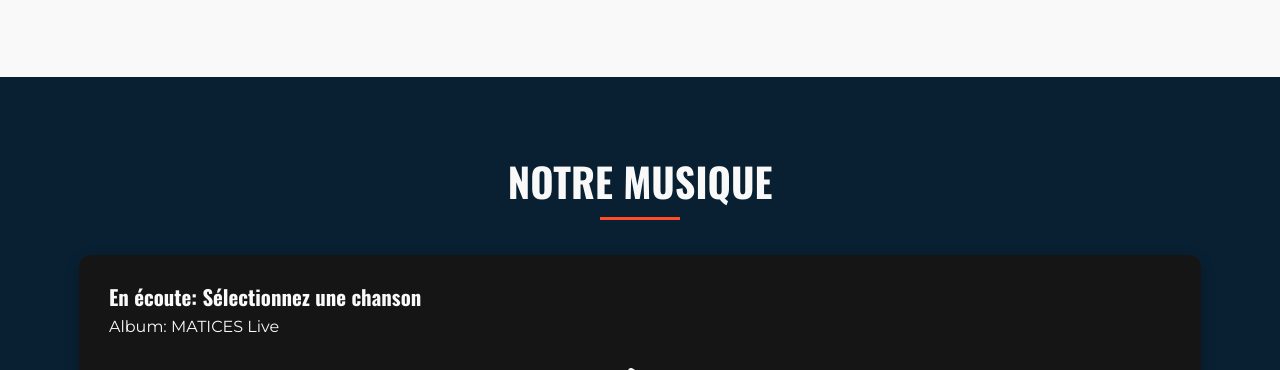
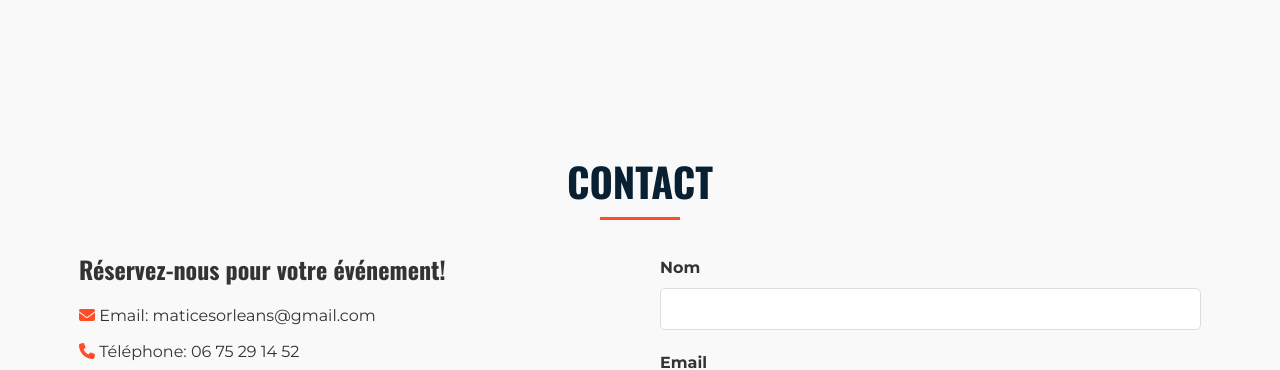
Before and after one commit to Mikadjx/matices_project, a plain HTML site: page index.html in a window 1280 px wide. Shown: the part 3328-3698 px from the top of the page. Drawn offline with nearby package versions, Linux system fonts and the light colour scheme.

Commit message:
Modification section musique comment stand by

```diff
--- a/index.html
+++ b/index.html
@@ -206,11 +206,9 @@
         </div>
     </section>
 
-    <section id="music" class="section dark-bg">
+    <!-- <section id="music" class="section dark-bg">
         <div class="container">
             <h2 class="section-title light">Notre Musique</h2>
-
-            <!-- Audio element caché pour la lecture -->
             <audio id="audio-player" preload="metadata"></audio>
 
             <div class="music-player">
@@ -269,7 +267,7 @@
                 </div>
             </div>
         </div>
-    </section>
+    </section> -->
 
     <section id="contact" class="section">
         <div class="container">
```
